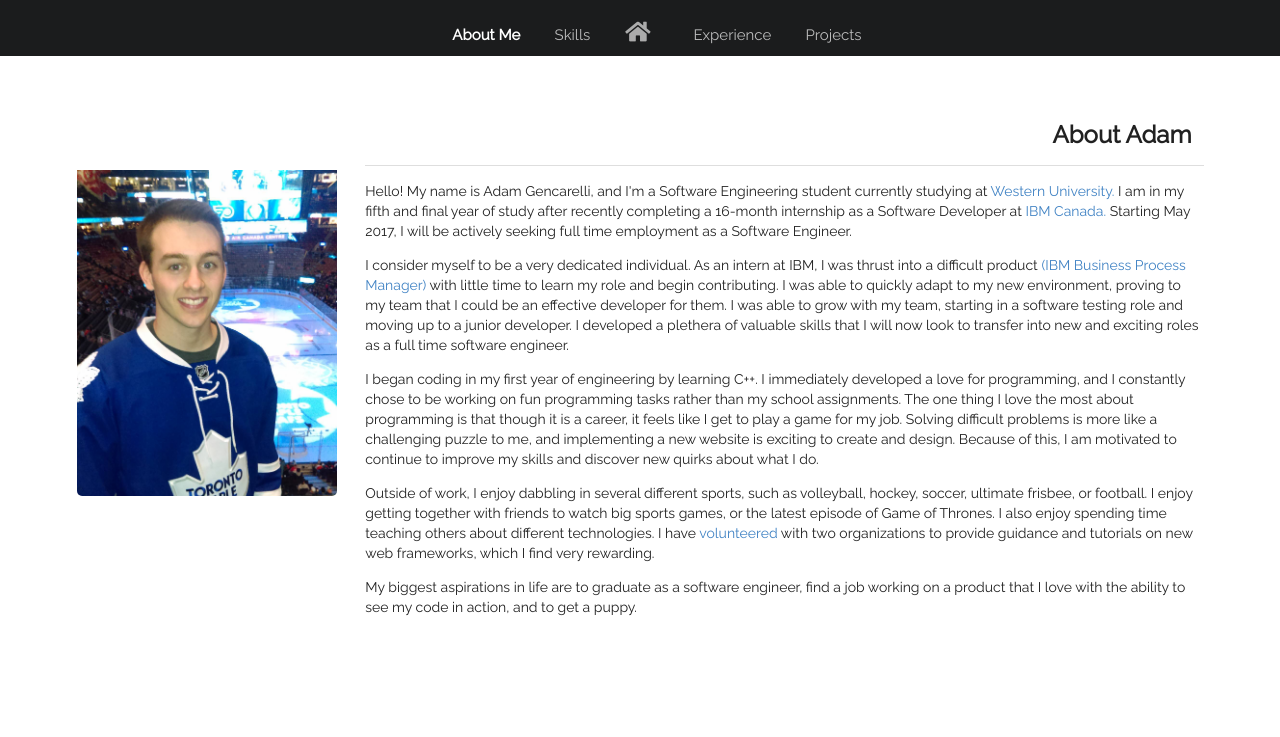
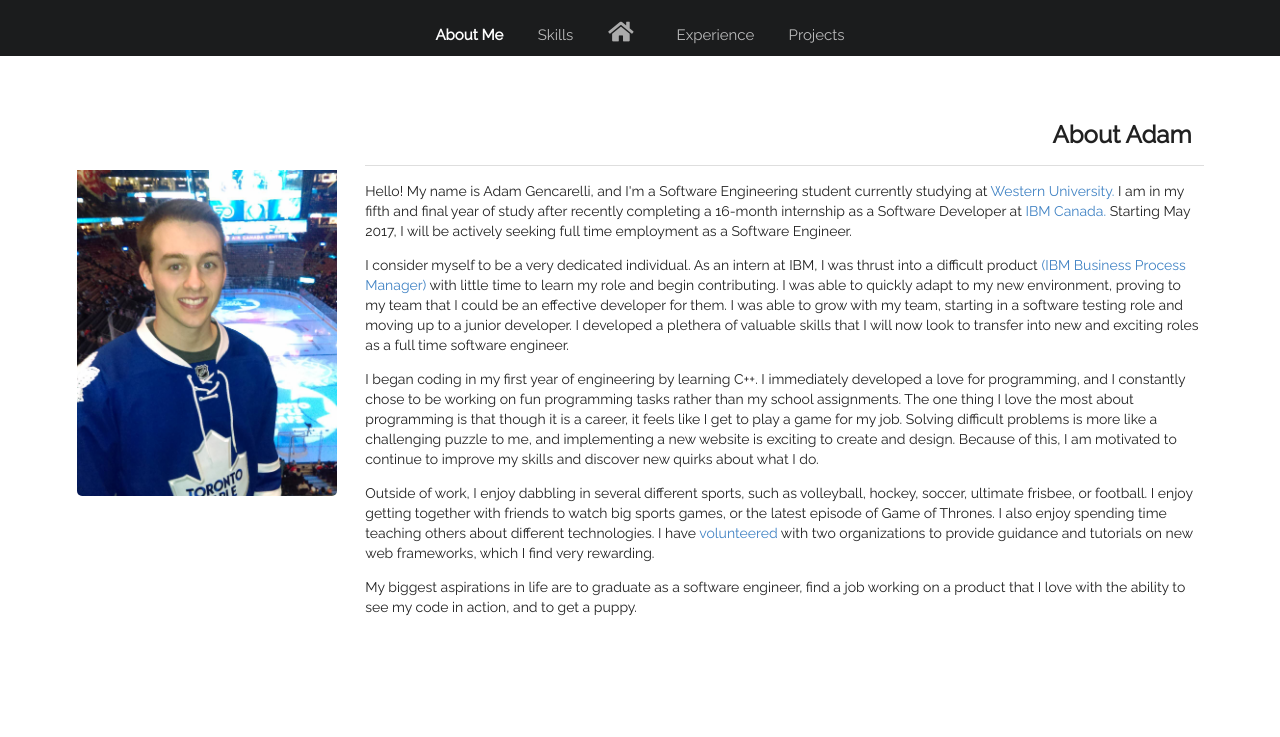
Before and after one commit to agencare89/website, a website: page views/about.html in a window 1280 px wide. Shown: the top 737 px of the page. Drawn offline with nearby package versions, Linux system fonts and the light colour scheme; some icons are missing.

Commit message:
fix centering of nav menu

```diff
--- a/public/css/style.css
+++ b/public/css/style.css
@@ -9,7 +9,6 @@
 .solid-bg {
     background-color: #1B1C1D !important;
     color: white;
-    padding-left: 34vw !important;
     height: 7vh !important;
 }
 
@@ -28,7 +27,7 @@
 #main-nav {
     text-align: center !important;
     border: none !important;
-    padding-left: 27vw;
+    justify-content: center !important;
 }
 
 h1 {
```
Also changed, not shown: 1 other file.
